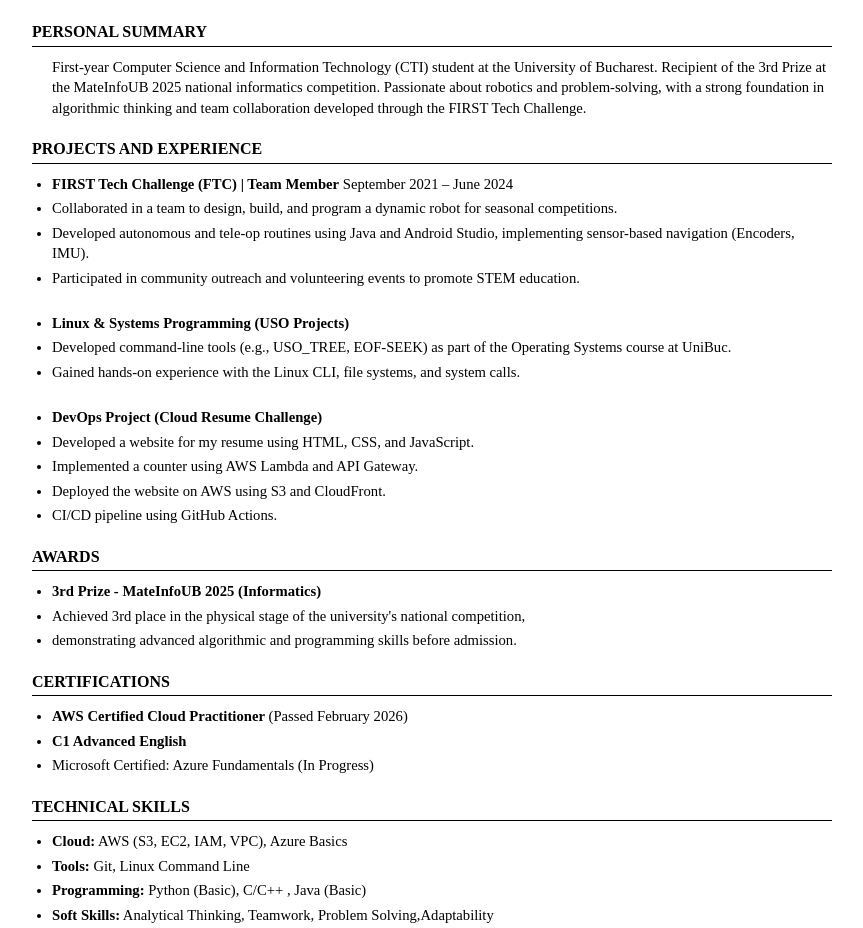
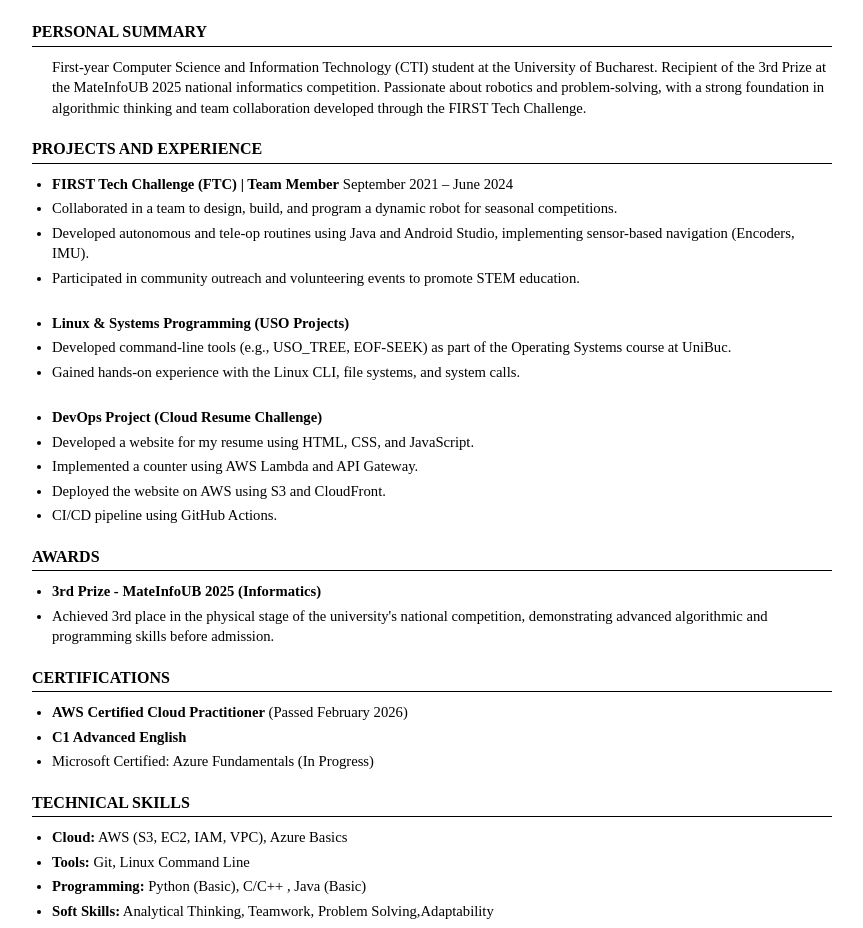
Before and after one commit to RaresNeacsu/cloud-resume-challenge, a plain HTML site: page index.html in a window 1280 px wide. Shown: the part 169-1097 px from the top of the page, without its empty margins (208-1071 px from the left). Drawn offline with Linux system fonts and the light colour scheme; no server answers.

Commit message:
fixed bad page layout

```diff
--- a/index.html
+++ b/index.html
@@ -54,8 +54,8 @@
             <h2>Awards</h2>
             <ul>
                 <li><strong>3rd Prize - MateInfoUB 2025 (Informatics)</strong></li>
-                <li>Achieved 3rd place in the physical stage of the university's national competition,</li>
-                <li>demonstrating advanced algorithmic and programming skills before admission.</li>
+                <li>Achieved 3rd place in the physical stage of the university's national competition,
+                    demonstrating advanced algorithmic and programming skills before admission.</li>
             </ul>
         </section>
 
```
